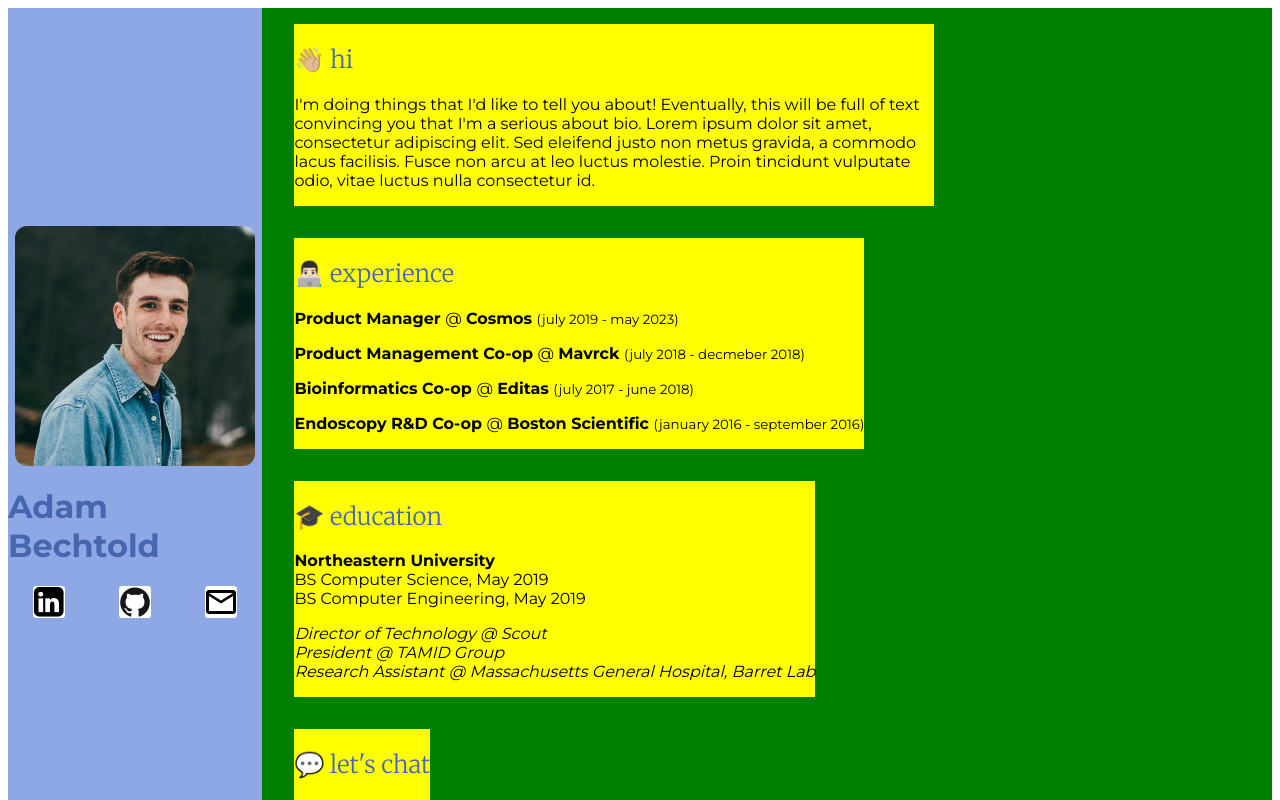
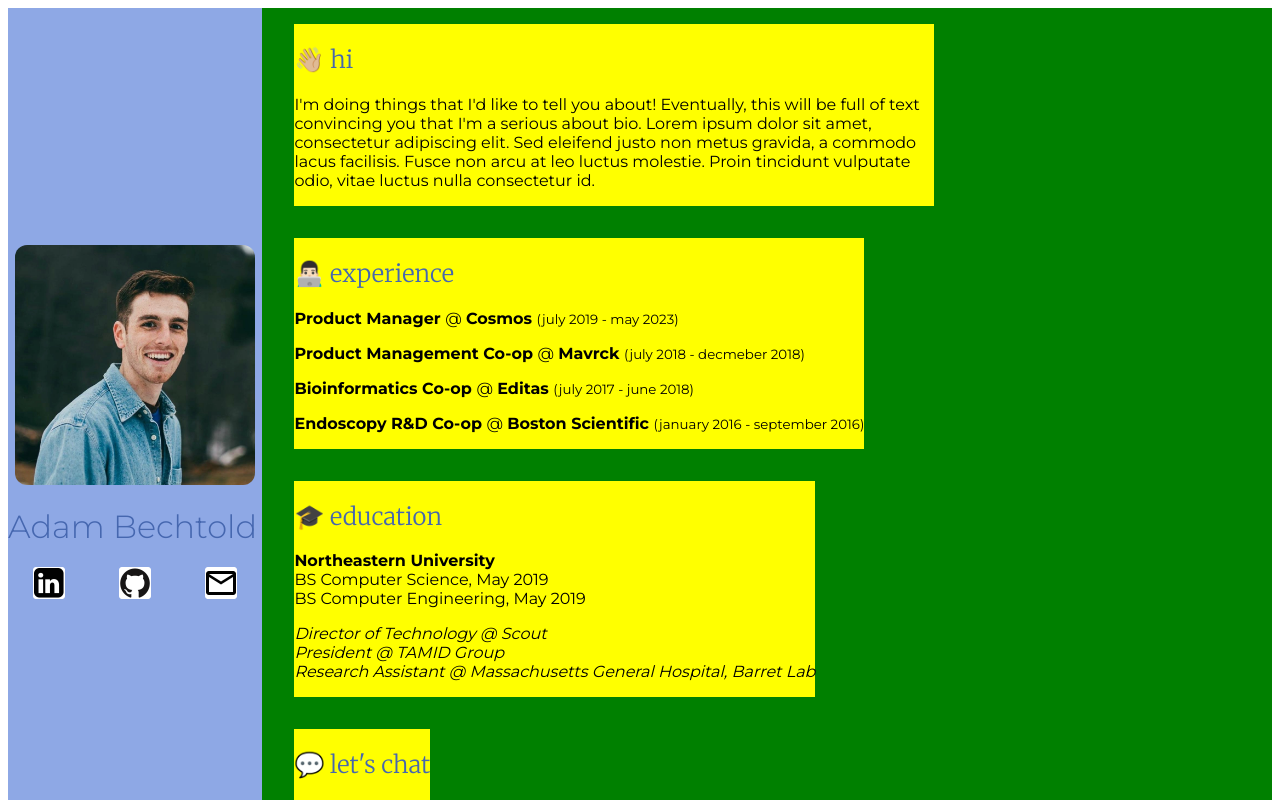
Before and after one commit to adambechtold/personal-website, a Next.js app: page / in a window 1280 px wide. Shown: the top 800 px of the page. Built offline with nearby package versions, Linux system fonts and the light colour scheme.

Commit message:
so the style of Adam's name is correct

```diff
--- a/app/globals.css
+++ b/app/globals.css
@@ -1,5 +1,6 @@
 :root {
   --max-width: 1100px;
+  --mobile-width: 920px;
 
   --foreground-rgb: 0, 0, 0;
   --background-rgb: 255, 255, 255;
@@ -21,3 +22,7 @@ h1,
 h2 {
   color: var(--accent-color);
 }
+
+h1 {
+  font-weight: 300;
+}
```
